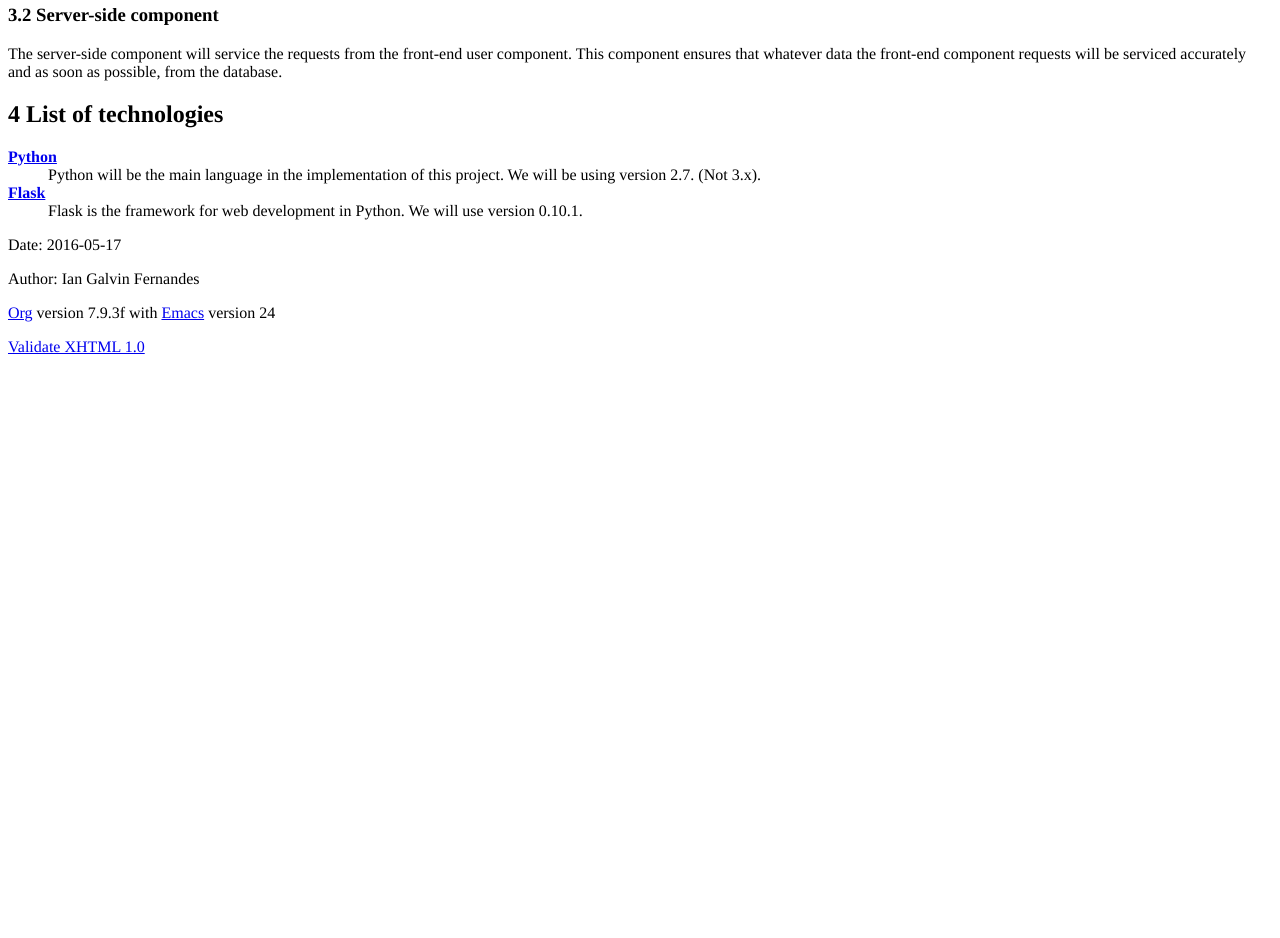
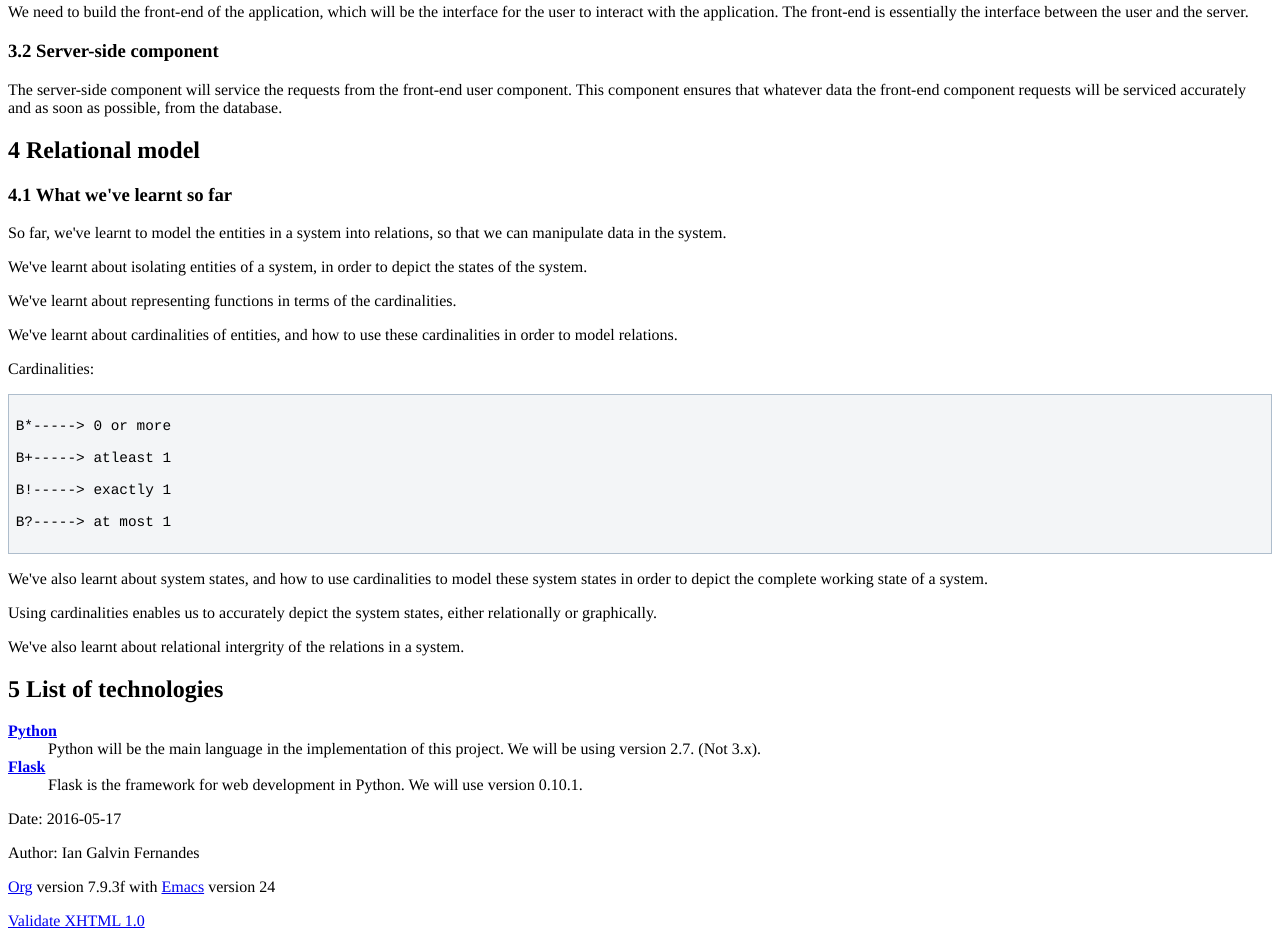
Before and after one commit to rajma996/web-app, a plain HTML site: page intro.html in a window 1280 px wide. Shown: the part 674-1612 px from the top of the page. Before the commit the page ends 1038 px from the top, so only its background shows below. Drawn offline with Linux system fonts and the light colour scheme.

Commit message:
Edited intro.org, to include 'What we've learnt'

```diff
--- a/intro.html
+++ b/intro.html
@@ -135,7 +135,12 @@ for the JavaScript code in this tag.
 <li><a href="#sec-3-2">3.2 Server-side component</a></li>
 </ul>
 </li>
-<li><a href="#sec-4">4 List of technologies</a></li>
+<li><a href="#sec-4">4 Relational model</a>
+<ul>
+<li><a href="#sec-4-1">4.1 What we've learnt so far</a></li>
+</ul>
+</li>
+<li><a href="#sec-5">5 List of technologies</a></li>
 </ul>
 </div>
 </div>
@@ -217,8 +222,72 @@ for the JavaScript code in this tag.
 </div>
 
 <div id="outline-container-4" class="outline-2">
-<h2 id="sec-4"><span class="section-number-2">4</span> List of technologies</h2>
+<h2 id="sec-4"><span class="section-number-2">4</span> Relational model</h2>
 <div class="outline-text-2" id="text-4">
+
+
+
+</div>
+
+<div id="outline-container-4-1" class="outline-3">
+<h3 id="sec-4-1"><span class="section-number-3">4.1</span> What we've learnt so far</h3>
+<div class="outline-text-3" id="text-4-1">
+
+<p>   So far, we've learnt to model the entities in a system into
+   relations, so that we can manipulate data in the system.
+</p>
+<p>
+   We've learnt about isolating entities of a system, in order to
+   depict the states of the system.
+</p>
+<p>
+   We've learnt about representing functions in terms of the
+   cardinalities.
+</p>
+<p>
+   We've learnt about cardinalities of entities, and how to use these
+   cardinalities in order to model relations.
+</p>
+<p>
+   Cardinalities:
+</p>
+
+
+
+<pre class="example">
+
+B*-----&gt; 0 or more
+
+B+-----&gt; atleast 1
+
+B!-----&gt; exactly 1
+
+B?-----&gt; at most 1
+
+</pre>
+
+
+<p>
+   We've also learnt about system states, and how to use cardinalities
+   to model these system states in order to depict the complete
+   working state of a system.
+</p>
+<p>
+   Using cardinalities enables us to accurately depict the system
+   states, either relationally or graphically.
+</p>
+<p>
+   We've also learnt about relational intergrity of the relations in
+   a system.
+</p>
+</div>
+</div>
+
+</div>
+
+<div id="outline-container-5" class="outline-2">
+<h2 id="sec-5"><span class="section-number-2">5</span> List of technologies</h2>
+<div class="outline-text-2" id="text-5">
 
 <dl>
 <dt><a href="https://www.python.org">Python</a></dt><dd>Python will be the main language in the implementation
```
Also changed, not shown: 1 other file.
